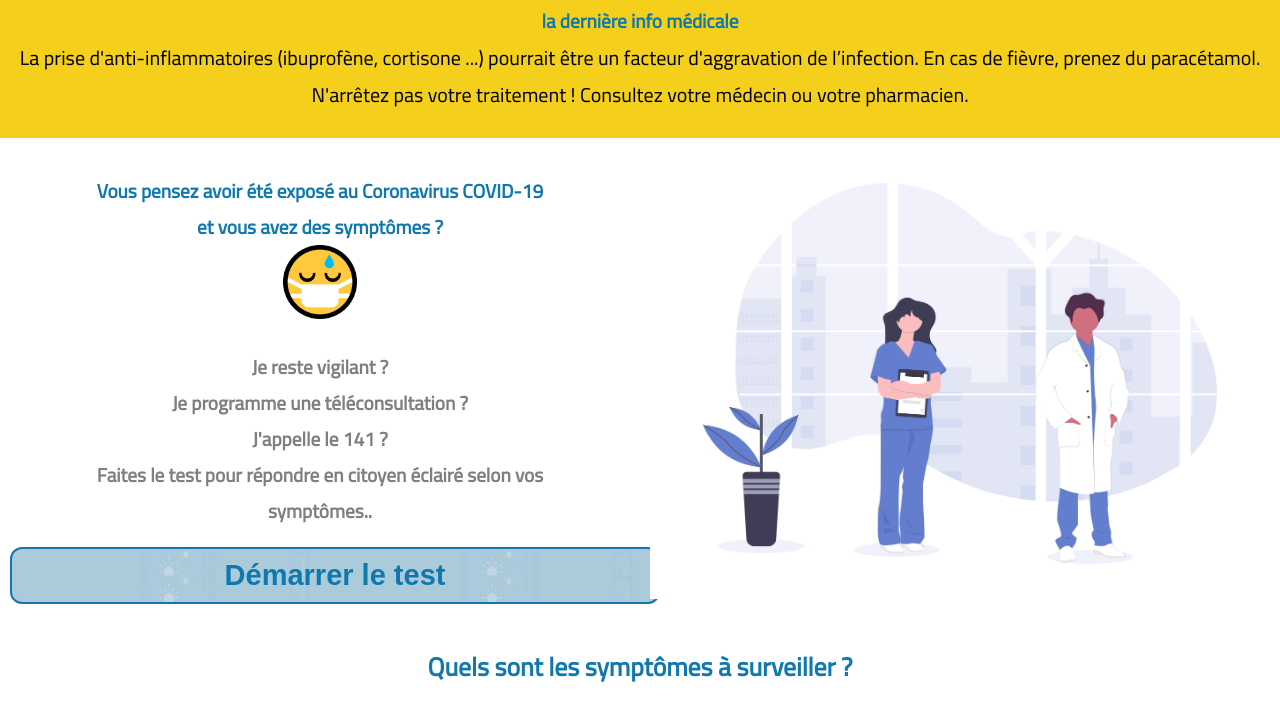
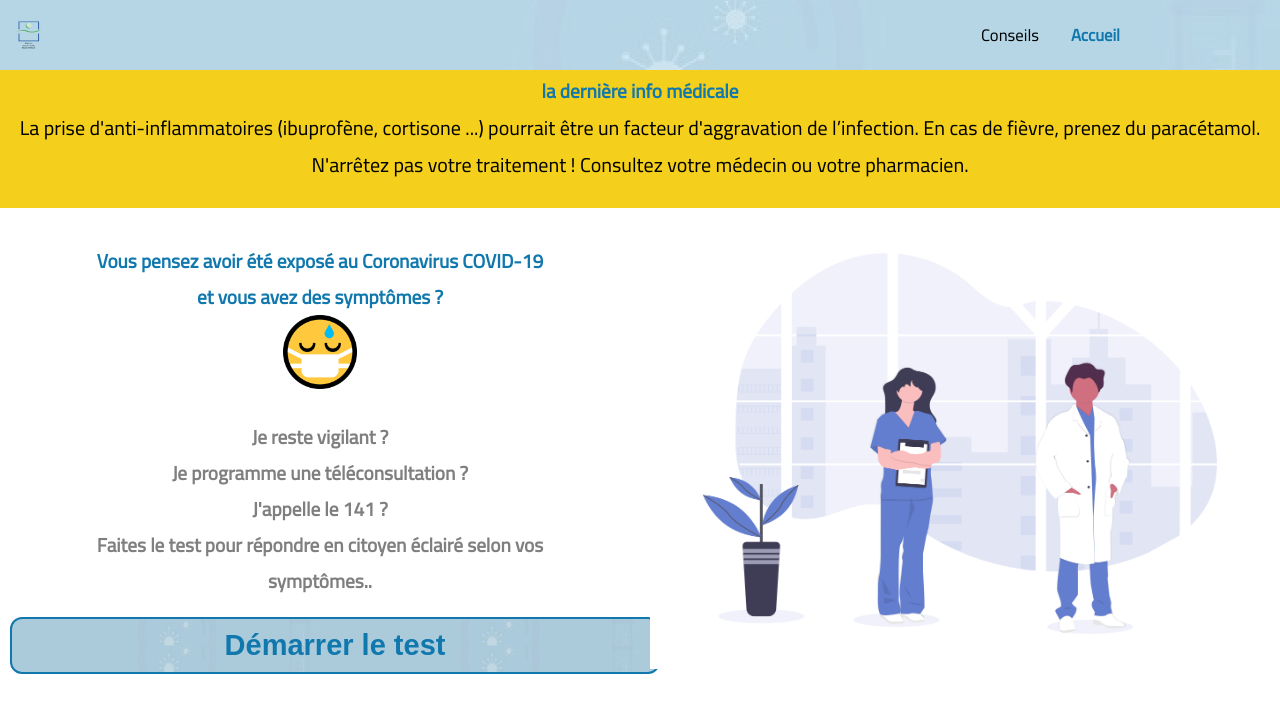
Before and after one commit to Zineb112/Corona-project, a website: page Starter-file/app/index.html in a window 1280 px wide. Shown: the top 710 px of the page. Drawn offline with Linux system fonts and the light colour scheme.

Commit message:
new navbar

```diff
--- a/Starter-file/app/index.html
+++ b/Starter-file/app/index.html
@@ -14,7 +14,18 @@
 </head>
 <body>
   <!---------------------navbar-------------------->
+  <section class="top-nav">
+    <img class="logo" src="image/logo__sante-13.png"  >
+    <ul class="nav">
+      <li>
+        <a href="Conseils.html" class="Conseils hl">Conseils</a>
+      </li>
+      <li>
+        <a href="index.html" class="Accueil hl">Accueil</a>
+      </li>
+    </ul>
 
+  </section>
  <!---------------------YellowPart-------------------->
 <div class="yellowpart">
   <h2 class="yellowpart__title">la dernière info médicale</h2>
--- a/Starter-file/app/sass/_base.scss
+++ b/Starter-file/app/sass/_base.scss
@@ -1,6 +1,5 @@
 * {
-    margin: 0%;
-    padding: 0%;
+
     box-sizing: border-box;
     padding: 0;
     margin: 0;
--- a/Starter-file/app/sass/_header.scss
+++ b/Starter-file/app/sass/_header.scss
@@ -1,7 +1,44 @@
 @import'variables';
 
 /*NavBar Start */
+.top-nav {
 
+  display: flex;
+  flex-direction: row;
+  align-items: center;
+  justify-content: space-between;
+  background-image: url(../image/bar-17.png);
+  height: 70px;
+  padding: 1em;
+
+
+.nav {
+  display: flex;
+  flex-direction: row;
+}
+
+.nav > li {
+  font-size: 1.3vw;
+}
+
+  .Conseils{
+    margin: 0 1rem;
+    color: $color-black;
+  }
+
+  .Accueil{
+    margin: 0 1rem;
+    padding-right: 8rem;
+    font-weight: bold;
+    color: $color-blue;
+  }
+
+}
+
+.logo{
+  width: 2%
+
+}
   /*NavBar End */
 
 
```
Also changed, not shown: Starter-file/app/css/style.css.
